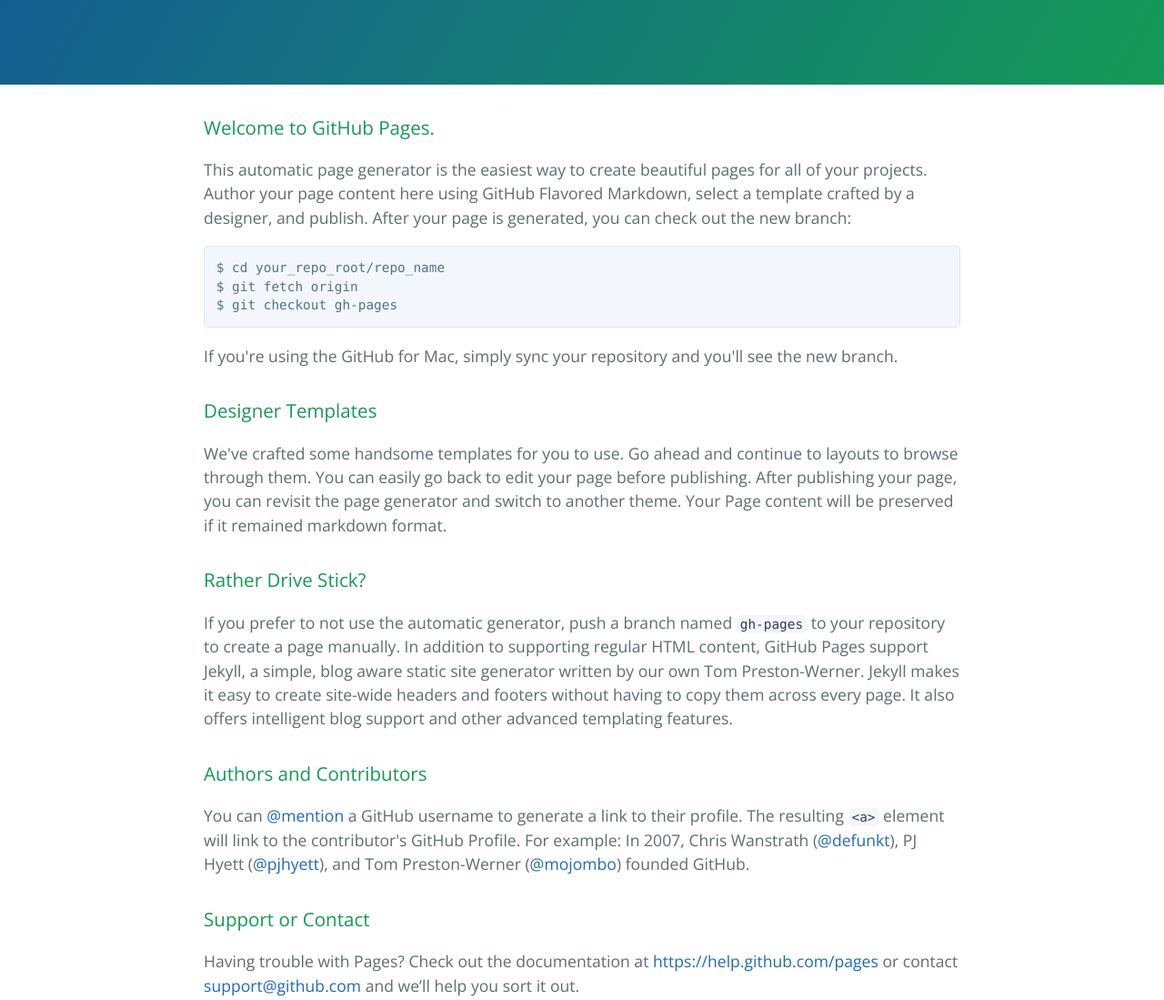
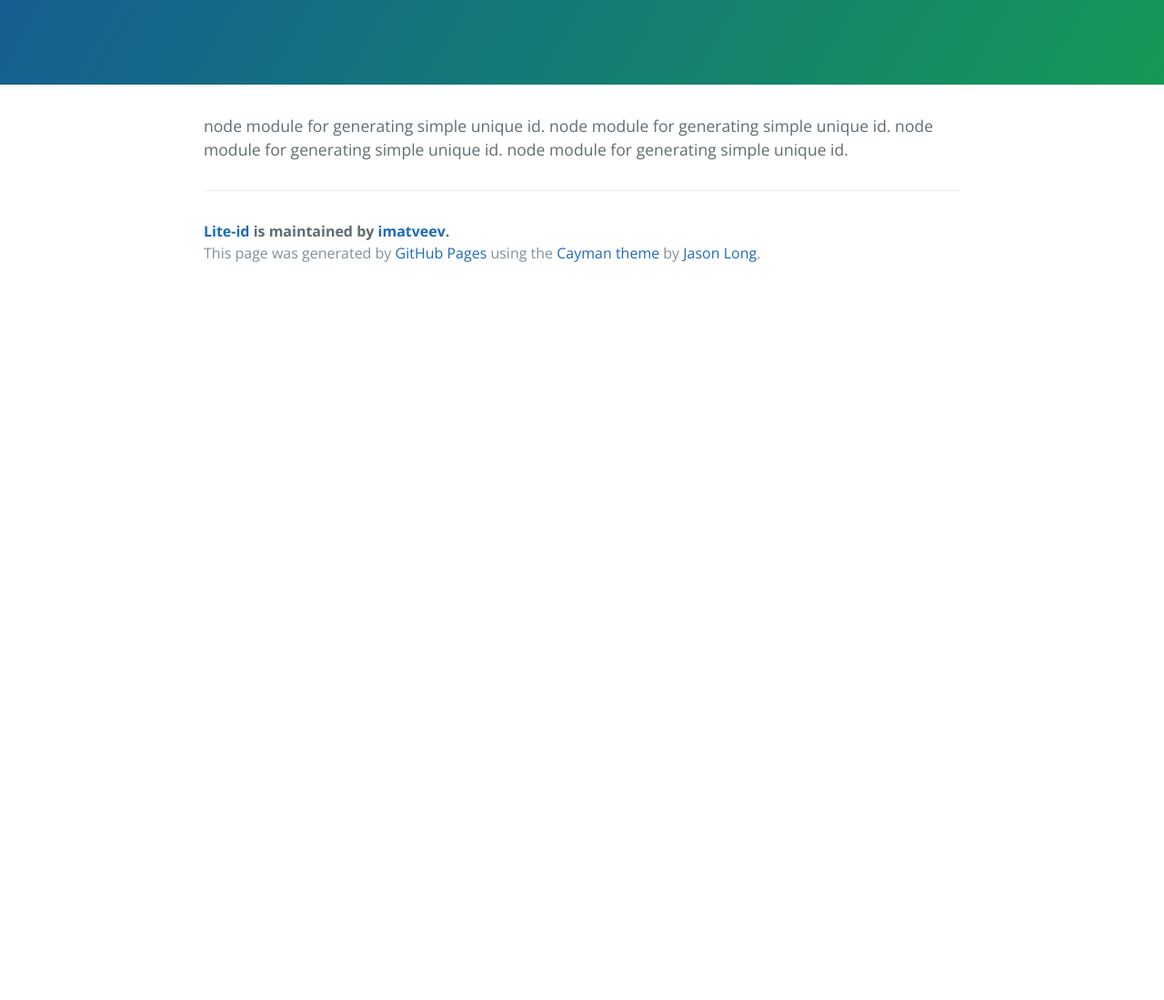
Before and after one commit to imatveev/lite-id, a plain HTML site: page index.html in a window 1280 px wide. Shown: the part 290-1389 px from the top of the page at 91% size. After the commit the page ends 800 px from the top, so only its background shows below. Drawn offline with nearby package versions, Linux system fonts and the light colour scheme.

```diff
--- a/index.html
+++ b/index.html
@@ -19,37 +19,10 @@
     </section>
 
     <section class="main-content">
-      <h3>
-<a id="welcome-to-github-pages" class="anchor" href="#welcome-to-github-pages" aria-hidden="true"><span class="octicon octicon-link"></span></a>Welcome to GitHub Pages.</h3>
-
-<p>This automatic page generator is the easiest way to create beautiful pages for all of your projects. Author your page content here using GitHub Flavored Markdown, select a template crafted by a designer, and publish. After your page is generated, you can check out the new branch:</p>
-
-<pre><code>$ cd your_repo_root/repo_name
-$ git fetch origin
-$ git checkout gh-pages
-</code></pre>
-
-<p>If you're using the GitHub for Mac, simply sync your repository and you'll see the new branch.</p>
-
-<h3>
-<a id="designer-templates" class="anchor" href="#designer-templates" aria-hidden="true"><span class="octicon octicon-link"></span></a>Designer Templates</h3>
-
-<p>We've crafted some handsome templates for you to use. Go ahead and continue to layouts to browse through them. You can easily go back to edit your page before publishing. After publishing your page, you can revisit the page generator and switch to another theme. Your Page content will be preserved if it remained markdown format.</p>
-
-<h3>
-<a id="rather-drive-stick" class="anchor" href="#rather-drive-stick" aria-hidden="true"><span class="octicon octicon-link"></span></a>Rather Drive Stick?</h3>
-
-<p>If you prefer to not use the automatic generator, push a branch named <code>gh-pages</code> to your repository to create a page manually. In addition to supporting regular HTML content, GitHub Pages support Jekyll, a simple, blog aware static site generator written by our own Tom Preston-Werner. Jekyll makes it easy to create site-wide headers and footers without having to copy them across every page. It also offers intelligent blog support and other advanced templating features.</p>
-
-<h3>
-<a id="authors-and-contributors" class="anchor" href="#authors-and-contributors" aria-hidden="true"><span class="octicon octicon-link"></span></a>Authors and Contributors</h3>
-
-<p>You can <a href="https://github.com/blog/821" class="user-mention">@mention</a> a GitHub username to generate a link to their profile. The resulting <code>&lt;a&gt;</code> element will link to the contributor's GitHub Profile. For example: In 2007, Chris Wanstrath (<a href="https://github.com/defunkt" class="user-mention">@defunkt</a>), PJ Hyett (<a href="https://github.com/pjhyett" class="user-mention">@pjhyett</a>), and Tom Preston-Werner (<a href="https://github.com/mojombo" class="user-mention">@mojombo</a>) founded GitHub.</p>
-
-<h3>
-<a id="support-or-contact" class="anchor" href="#support-or-contact" aria-hidden="true"><span class="octicon octicon-link"></span></a>Support or Contact</h3>
-
-<p>Having trouble with Pages? Check out the documentation at <a href="https://help.github.com/pages">https://help.github.com/pages</a> or contact <a href="mailto:support@github.com">support@github.com</a> and we’ll help you sort it out.</p>
+      <p>node module for generating simple unique id.
+node module for generating simple unique id.
+node module for generating simple unique id.
+node module for generating simple unique id.</p>
 
       <footer class="site-footer">
         <span class="site-footer-owner"><a href="https://github.com/imatveev/lite-id">Lite-id</a> is maintained by <a href="https://github.com/imatveev">imatveev</a>.</span>
```
Also changed, not shown: params.json (+1 -1 lines).
